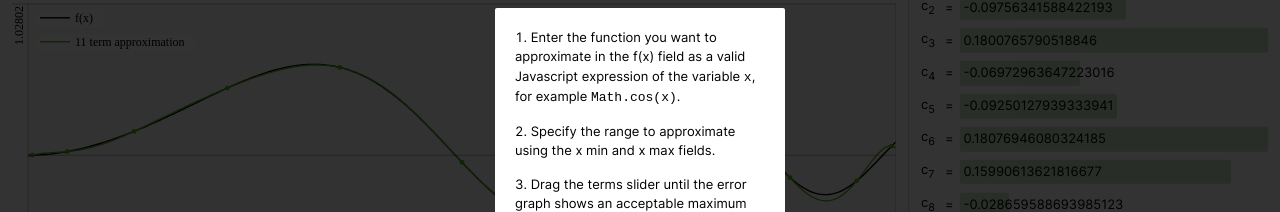
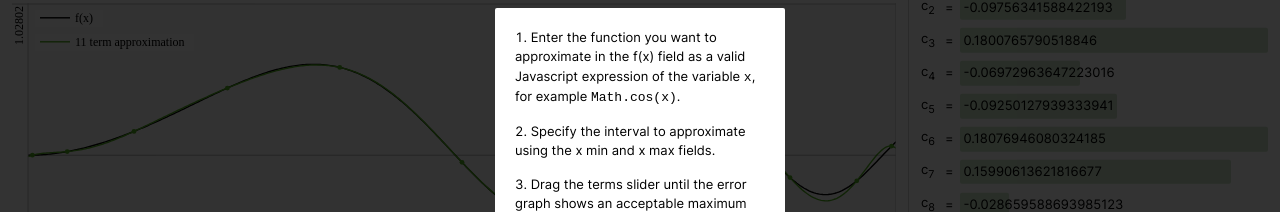
Before and after one commit to stuffmatic/chebyshev-calculator, a React (Vite) app: page / in a window 1280 px wide. Both pictures are taken after a click on the button 337 px from the left and 28 px from the top of the page. Shown: the part 191-403 px from the top of the page. Built offline with nearby package versions, Linux system fonts and the light colour scheme.

Commit message:
tweak wording

```diff
--- a/src/App.tsx
+++ b/src/App.tsx
@@ -226,7 +226,7 @@ const App = () => {
         ]
       }
     } else {
-      // Not all function values are finite on the range
+      // Not all function values are finite on the x interval
     }
 
     redrawApproxCanvas()
--- a/src/components/HelpModal.tsx
+++ b/src/components/HelpModal.tsx
@@ -17,7 +17,7 @@ export const HelpModal = (props: { onClose: () => void }) => {
         <div style={{ borderRadius: "2px", width: "250px", backgroundColor: "white", padding: "20px" }}>
             <ol>
                 <li>Enter the function you want to approximate in the f(x) field as a valid Javascript expression of the variable <code>x</code>, for example <code>Math.cos(x)</code>.</li>
-                <li>Specify the range to approximate using the x min and x max fields.</li>
+                <li>Specify the interval to approximate using the x min and x max fields.</li>
                 <li>Drag the terms slider until the error graph shows an acceptable maximum error.</li>
                 <li>Go to the Generated code tab, select a language and copy the code to the clipboard.</li>
             </ol>
```
Also changed, not shown: 1 other file (tests, documents, lock files or other folders).
